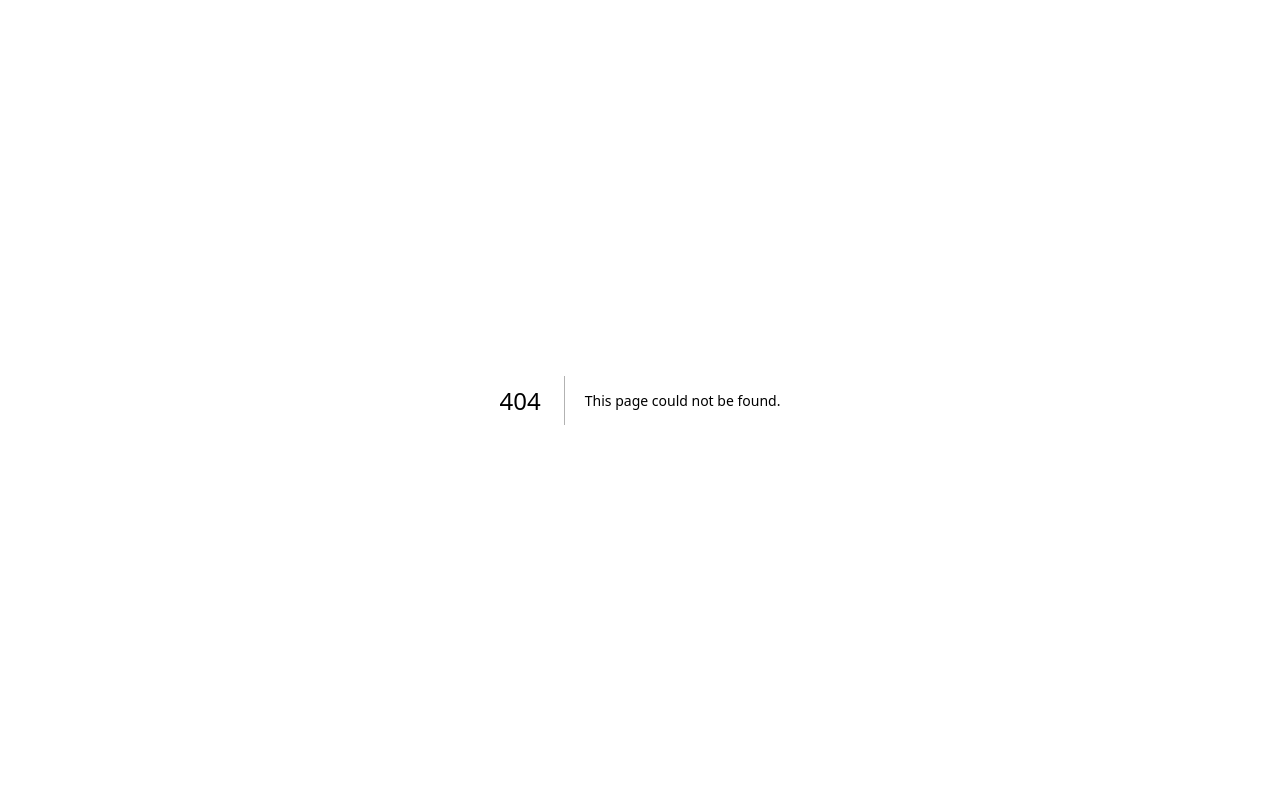
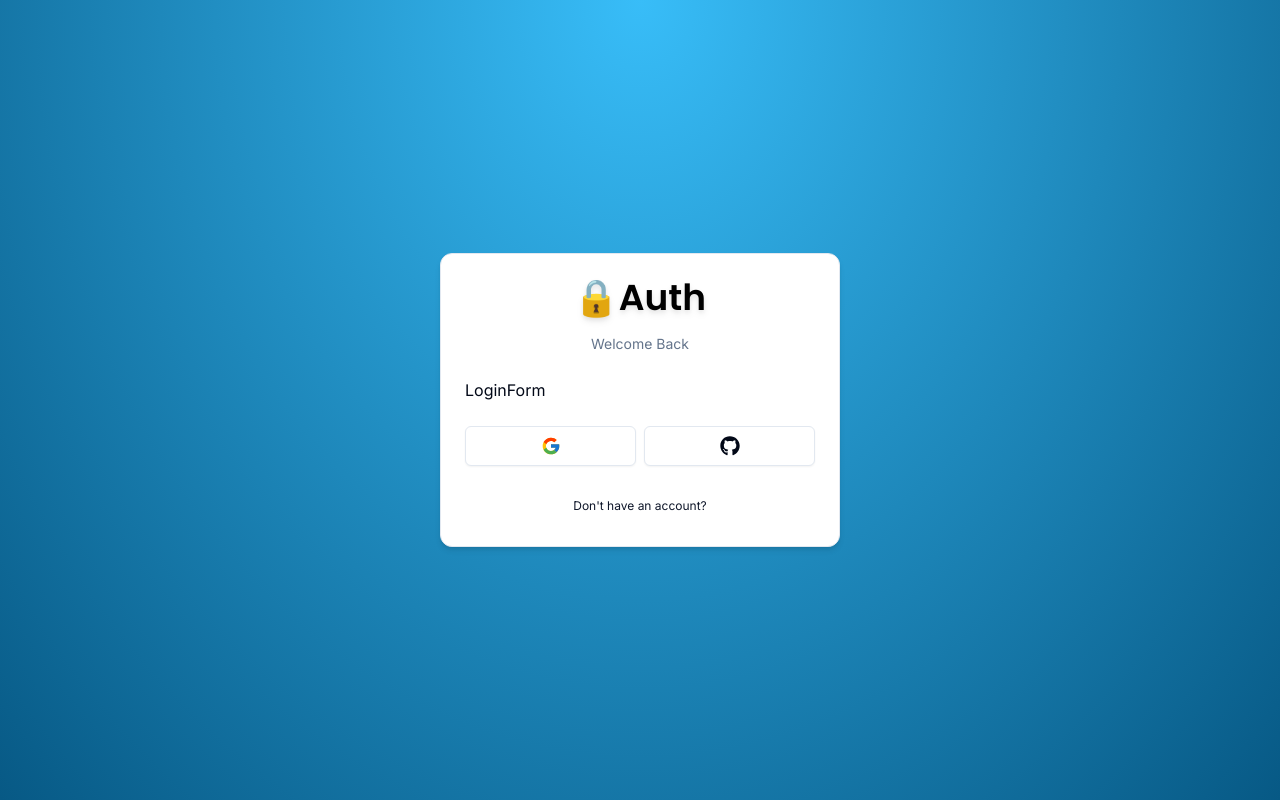
Before and after one commit to LovepreetSingh12/next-auth-v5, a Next.js app: page /auth/login in a window 1280 px wide. Before the commit this address had no page. Built offline with nearby package versions, Linux system fonts and the light colour scheme.

Commit message:
Created Login Form

```diff
--- /dev/null
+++ b/app/auth/layout.tsx
@@ -0,0 +1,13 @@
+import React from 'react'
+
+export default function AuthLayout(
+        {children} : {children : React.ReactNode})
+    {
+    return (
+        <div className='h-full flex items-center justify-center
+        bg-[radial-gradient(ellipse_at_top,_var(--tw-gradient-stops))]
+        from-sky-400 to-sky-800'>
+            {children}
+        </div>
+    )
+}
--- /dev/null
+++ b/app/auth/login/page.tsx
@@ -0,0 +1,10 @@
+import LoginForm from '@/components/auth/login-form'
+import React from 'react'
+
+export default function LoginPage() {
+  return (
+    <div>
+        <LoginForm/>
+    </div>
+  )
+}
--- /dev/null
+++ b/components/auth/back-button.tsx
@@ -0,0 +1,25 @@
+"use client"
+
+import React from 'react'
+import { Button } from '../ui/button'
+import Link from 'next/link'
+
+interface BackButtonProps {
+    href : string,
+    label : string
+}
+
+export default function BackButton({href, label} : BackButtonProps) {
+  return (
+    <Button
+        variant="link"
+        className='font-normal w-full'
+        size='sm'
+        asChild
+    >
+        <Link href={href}>
+            {label}
+        </Link>
+    </Button>
+  )
+}
--- /dev/null
+++ b/components/auth/card-wrapper.tsx
@@ -0,0 +1,47 @@
+"use client"
+
+import React from 'react'
+import { Card, CardContent, CardFooter, CardHeader } from '../ui/card';
+import Header from './header';
+import Social from './social';
+import BackButton from './back-button';
+
+interface CardWrapperProps {
+    children : React.ReactNode
+    headerLabel : string;
+    backButtonLabel : string;
+    backButtonHref : string;
+    showSocial? : boolean;
+}
+
+
+export default function CardWrapper({
+    children,
+    headerLabel,
+    backButtonLabel,
+    backButtonHref,
+    showSocial
+} : CardWrapperProps) {
+  return (
+    <Card className='w-[400px] shadow-md'>
+        <CardHeader>
+            <Header label={headerLabel}/>
+        </CardHeader>
+        <CardContent>
+            {children}
+        </CardContent>
+        {   showSocial &&
+            <CardFooter>
+                <Social/>
+            </CardFooter>
+        }
+        <CardFooter>
+            <BackButton
+                href={backButtonHref}
+                label={backButtonLabel}
+            />
+        </CardFooter>
+
+    </Card>
+  )
+}
--- /dev/null
+++ b/components/auth/header.tsx
@@ -0,0 +1,29 @@
+import React from 'react'
+import { Poppins } from 'next/font/google'
+import { cn } from '@/lib/utils'
+
+
+const font = Poppins({
+    subsets : ["latin"],
+    weight : ["600"]
+})
+
+interface HeaderProps {
+    label : string
+}
+
+export default function Header({label} : HeaderProps) {
+  return (
+    <div className='w-full flex flex-col gap-y-4 items-center justify-center'>
+        <h1 className={cn(
+            "text-4xl font-semibold text-black drop-shadow-md",
+            font.className
+          )}>
+          🔒Auth
+        </h1>
+        <p className='text-muted-foreground text-sm'>
+            {label}
+        </p>
+    </div>
+  )
+}
--- /dev/null
+++ b/components/auth/login-form.tsx
@@ -0,0 +1,15 @@
+import React from 'react'
+import CardWrapper from './card-wrapper'
+
+export default function LoginForm() {
+  return (
+    <CardWrapper
+        headerLabel='Welcome Back'
+        backButtonLabel="Don't have an account?"
+        backButtonHref='/auth/register'
+        showSocial
+    >
+        LoginForm
+    </CardWrapper>
+  )
+}
--- /dev/null
+++ b/components/auth/social.tsx
@@ -0,0 +1,29 @@
+"use client"
+
+import React from 'react';
+import { FcGoogle } from 'react-icons/fc';
+import { FaGithub } from 'react-icons/fa';
+import { Button } from '../ui/button';
+
+export default function Social() {
+  return (
+    <div className='flex items-center w-full gap-x-2'>
+        <Button
+            size="lg"
+            className="w-full"
+            variant="outline"
+            onClick= {() => {}}
+        >
+            <FcGoogle className='h-5 w-5'></FcGoogle>
+        </Button>
+        <Button
+            size="lg"
+            className="w-full"
+            variant="outline"
+            onClick= {() => {}}
+        >
+            <FaGithub className='h-5 w-5'></FaGithub>
+        </Button>
+    </div>
+  )
+}
--- /dev/null
+++ b/components/ui/card.tsx
@@ -0,0 +1,76 @@
+import * as React from "react"
+
+import { cn } from "@/lib/utils"
+
+const Card = React.forwardRef<
+  HTMLDivElement,
+  React.HTMLAttributes<HTMLDivElement>
+>(({ className, ...props }, ref) => (
+  <div
+    ref={ref}
+    className={cn(
+      "rounded-xl border bg-card text-card-foreground shadow",
+      className
+    )}
+    {...props}
+  />
+))
+Card.displayName = "Card"
+
+const CardHeader = React.forwardRef<
+  HTMLDivElement,
+  React.HTMLAttributes<HTMLDivElement>
+>(({ className, ...props }, ref) => (
+  <div
+    ref={ref}
+    className={cn("flex flex-col space-y-1.5 p-6", className)}
+    {...props}
+  />
+))
+CardHeader.displayName = "CardHeader"
+
+const CardTitle = React.forwardRef<
+  HTMLParagraphElement,
+  React.HTMLAttributes<HTMLHeadingElement>
+>(({ className, ...props }, ref) => (
+  <h3
+    ref={ref}
+    className={cn("font-semibold leading-none tracking-tight", className)}
+    {...props}
+  />
+))
+CardTitle.displayName = "CardTitle"
+
+const CardDescription = React.forwardRef<
+  HTMLParagraphElement,
+  React.HTMLAttributes<HTMLParagraphElement>
+>(({ className, ...props }, ref) => (
+  <p
+    ref={ref}
+    className={cn("text-sm text-muted-foreground", className)}
+    {...props}
+  />
+))
+CardDescription.displayName = "CardDescription"
+
+const CardContent = React.forwardRef<
+  HTMLDivElement,
+  React.HTMLAttributes<HTMLDivElement>
+>(({ className, ...props }, ref) => (
+  <div ref={ref} className={cn("p-6 pt-0", className)} {...props} />
+))
+CardContent.displayName = "CardContent"
+
+const CardFooter = React.forwardRef<
+  HTMLDivElement,
+  React.HTMLAttributes<HTMLDivElement>
+>(({ className, ...props }, ref) => (
+  <div
+    ref={ref}
+    className={cn("flex items-center p-6 pt-0", className)}
+    {...props}
+  />
+))
+CardFooter.displayName = "CardFooter"
+
+export { Card, CardHeader, CardFooter, CardTitle, CardDescription, CardContent }
--- a/package.json
+++ b/package.json
@@ -16,6 +16,7 @@
     "next": "14.1.4",
     "react": "^18",
     "react-dom": "^18",
+    "react-icons": "^5.0.1",
     "tailwind-merge": "^2.2.2",
     "tailwindcss-animate": "^1.0.7"
   },
```
Also changed, not shown: 1 other file (tests, documents, lock files or other folders).
